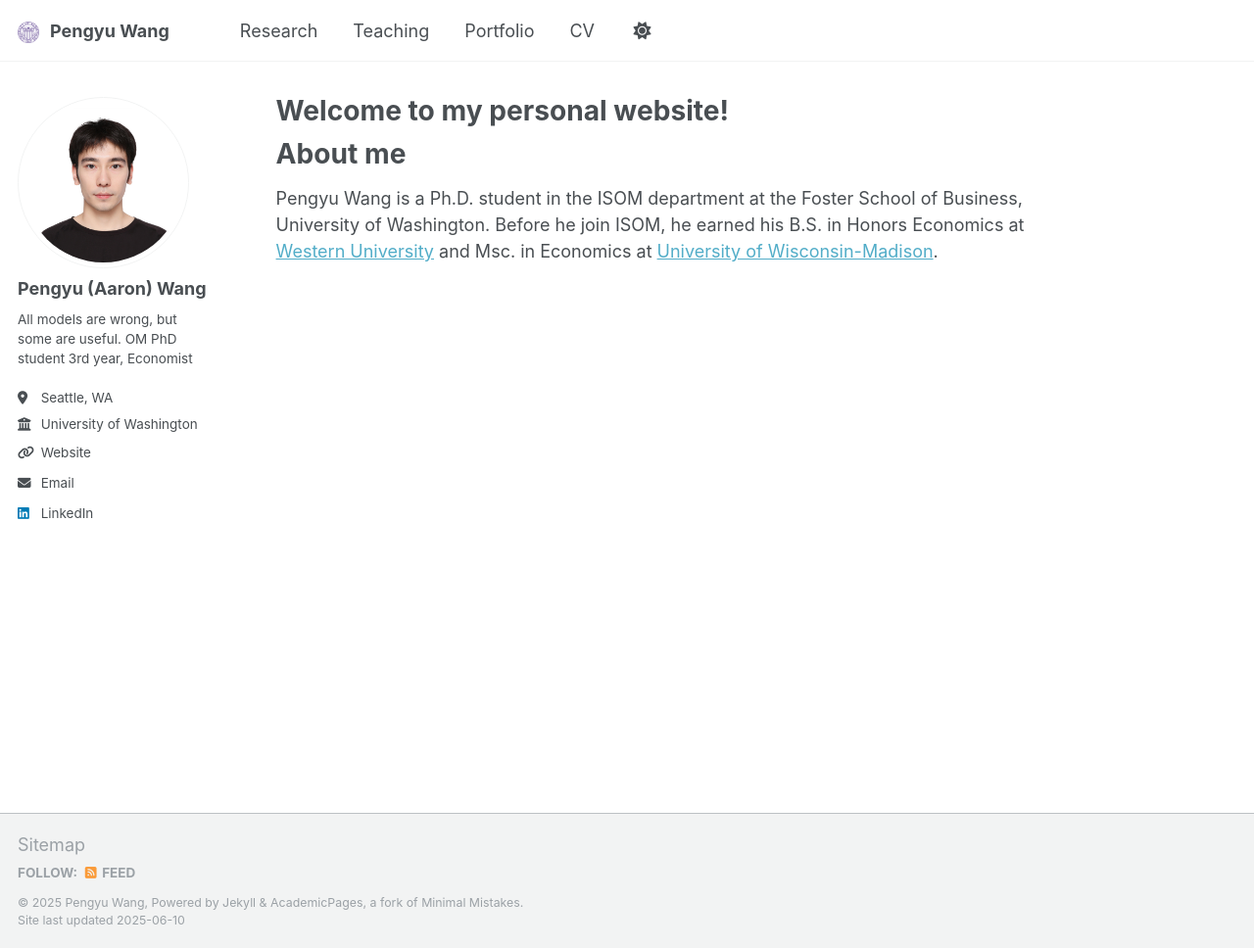
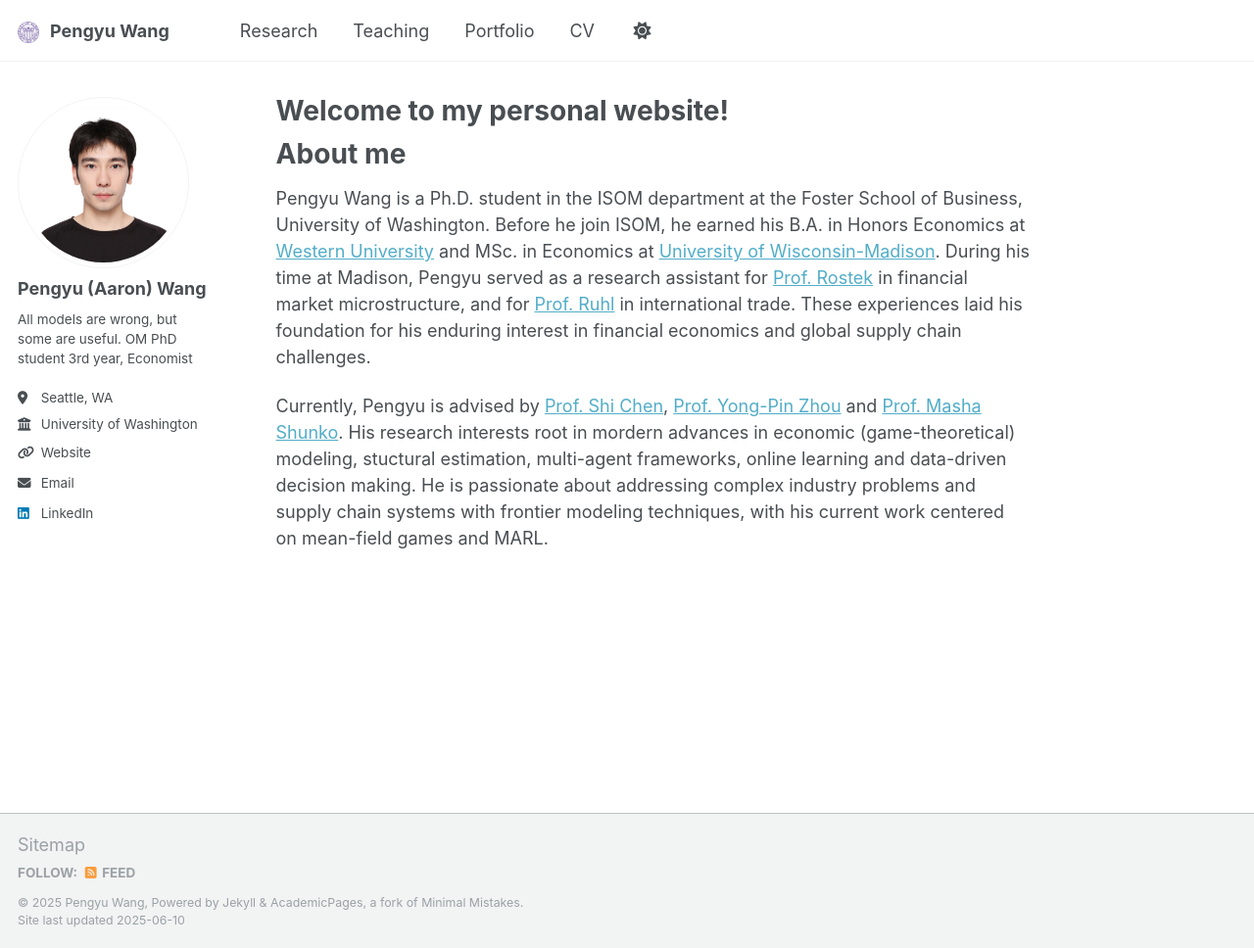
Before and after one commit to MithrandiRAaron/mithrandiraaron.github.io, a Jekyll site: the page built from _pages/about.md, in a window 1280 px wide and 968 px high. Shown: the whole window at 98% size. Built offline with Jekyll 4.4.1, drawn with Linux system fonts in a browser that asks for light colours.

Commit message:
Update about.md

```diff
--- a/_pages/about.md
+++ b/_pages/about.md
@@ -8,4 +8,6 @@ redirect_from:
 ---
 
 # About me
-Pengyu Wang is a Ph.D. student in the ISOM department at the Foster School of Business, University of Washington. Before he join ISOM, he earned his B.S. in Honors Economics at [Western University](https://www.uwo.ca/index.html){:target="_blank"} and Msc. in Economics at [University of Wisconsin-Madison](https://www.wisc.edu/){:target="_blank"}.
+Pengyu Wang is a Ph.D. student in the ISOM department at the Foster School of Business, University of Washington. Before he join ISOM, he earned his B.A. in Honors Economics at [Western University](https://www.uwo.ca/index.html){:target="_blank"} and MSc. in Economics at [University of Wisconsin-Madison](https://www.wisc.edu/){:target="_blank"}. During his time at Madison, Pengyu served as a research assistant for [Prof. Rostek](https://users.ssc.wisc.edu/~mrostek/){:target="_blank"} in financial market microstructure, and for [Prof. Ruhl](https://www.kimjruhl.com/){:target="_blank"} in international trade. These experiences laid his foundation for his enduring interest in financial economics and global supply chain challenges.
+
+Currently, Pengyu is advised by [Prof. Shi Chen](https://foster.uw.edu/faculty-research/directory/shi-chen/){:target="_blank"}, [Prof. Yong-Pin Zhou](https://faculty.washington.edu/yongpin/){:target="_blank"} and [Prof. Masha Shunko](https://foster.uw.edu/faculty-research/directory/masha-shunko/){:target="_blank"}. His research interests root in mordern advances in economic (game-theoretical) modeling, stuctural estimation, multi-agent frameworks, online learning and data-driven decision making. He is passionate about addressing complex industry problems and supply chain systems with frontier modeling techniques, with his current work centered on mean-field games and MARL.
```
